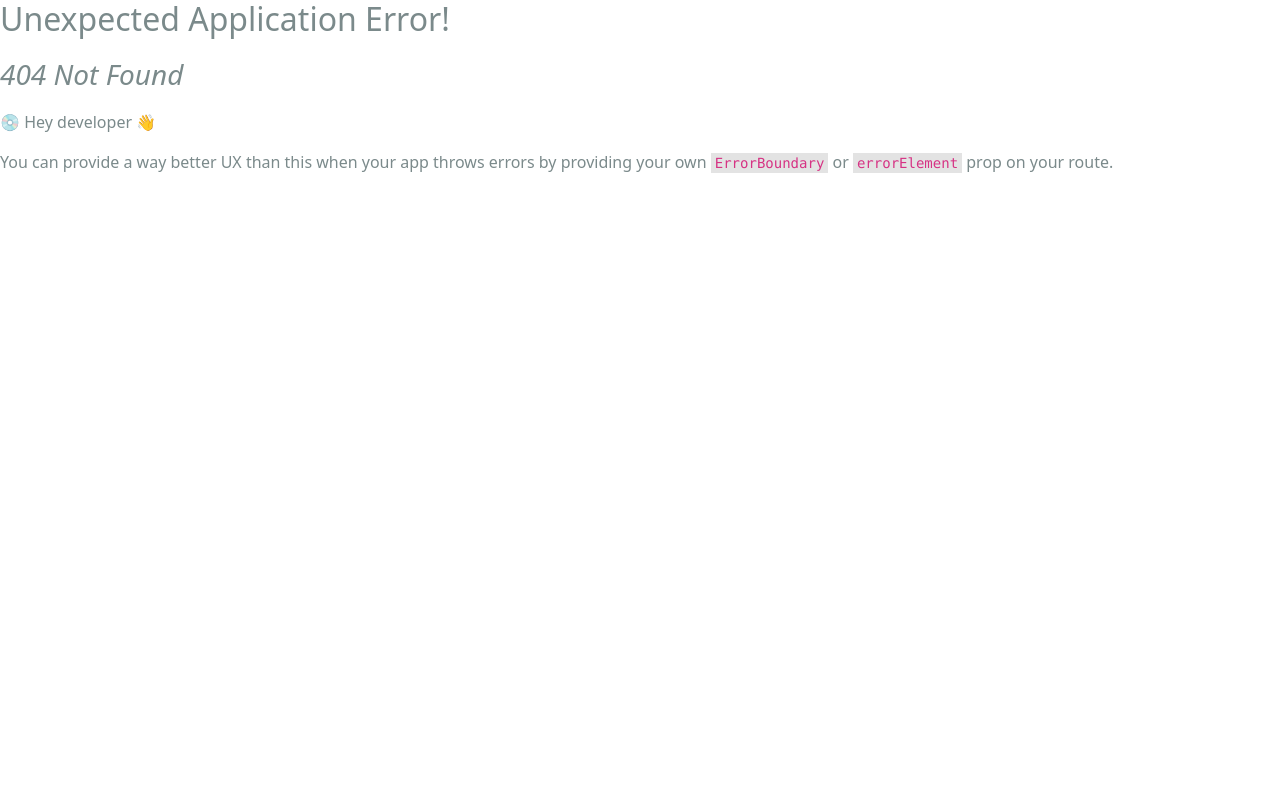
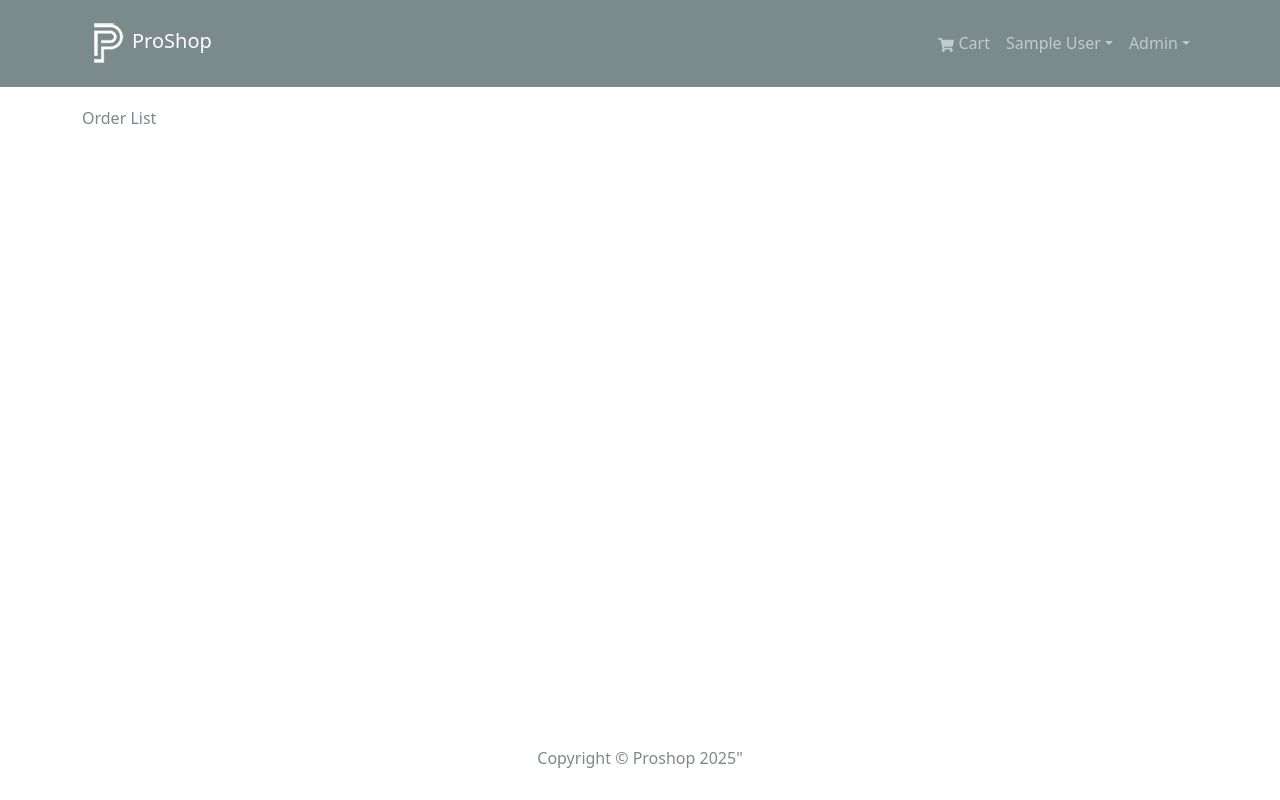
Before and after one commit to kumar-shivraj/E-Commerce-MERN, a React (Create React App) app in the folder frontend/: page /admin/orderlist in a window 1280 px wide. Before the commit this address had no page. Built offline with nearby package versions, Linux system fonts and the light colour scheme; sample sign-in values are in the browser's storage.

Commit message:
frontend: implement admin route component

```diff
--- /dev/null
+++ b/frontend/src/components/AdminRoute.jsx
@@ -0,0 +1,9 @@
+import { Outlet, Navigate } from "react-router-dom";
+import { useSelector } from "react-redux";
+
+const AdminRoute = () => {
+  const { userInfo } = useSelector((state) => state.auth);
+  return userInfo && userInfo.isAdmin ? <Outlet /> : <Navigate to="/login" />;
+};
+
+export default AdminRoute;
--- a/frontend/src/components/Header.jsx
+++ b/frontend/src/components/Header.jsx
@@ -64,6 +64,19 @@
                   <FaUser /> Sign In
                 </Nav.Link>
               )}
+              {userInfo && userInfo.isAdmin && (
+                <NavDropdown title="Admin" id="adminmenu">
+                  <NavDropdown.Item as={Link} to="/admin/productlist">
+                    Products
+                  </NavDropdown.Item>
+                  <NavDropdown.Item as={Link} to="/admin/userlist">
+                    Users
+                  </NavDropdown.Item>
+                  <NavDropdown.Item as={Link} to="/admin/orderlist">
+                    Orders
+                  </NavDropdown.Item>
+                </NavDropdown>
+              )}
             </Nav>
           </Navbar.Collapse>
         </Container>
--- a/frontend/src/index.js
+++ b/frontend/src/index.js
@@ -21,10 +21,12 @@
 import RegisterScreen from "./screens/RegisterScreen.jsx";
 import ShippingScreen from "./screens/ShippingScreen.jsx";
 import PrivateRoute from "./components/PrivateRoute.jsx";
+import AdminRoute from "./components/AdminRoute.jsx";
 import PaymentScreen from "./screens/PaymentScreen.jsx";
 import PlaceOrderScreen from "./screens/PlaceOrderScreen.jsx";
 import OrderScreen from "./screens/OrderScreen.jsx";
 import ProfileScreen from "./screens/ProfileScreen.jsx";
+import OrderListScreen from "./screens/admin/OrderListScreen.jsx";
 
 const router = createBrowserRouter(
   createRoutesFromElements(
@@ -40,6 +42,10 @@
         <Route path="/placeorder" element={<PlaceOrderScreen />} />
         <Route path="/order/:id" element={<OrderScreen />} />
         <Route path="/profile" element={<ProfileScreen />} />
+      </Route>
+
+      <Route path="" element={<AdminRoute />}>
+        <Route path="/admin/orderlist" element={<OrderListScreen />} />
       </Route>
     </Route>
   )
--- /dev/null
+++ b/frontend/src/screens/admin/OrderListScreen.jsx
@@ -0,0 +1,7 @@
+import React from "react";
+
+const OrderListScreen = () => {
+  return <div>Order List</div>;
+};
+
+export default OrderListScreen;
```
